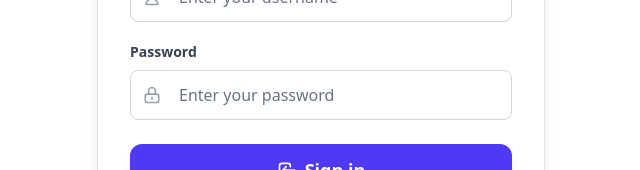
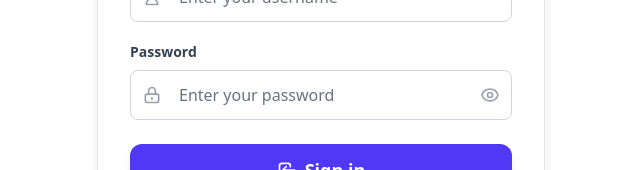
Before and after one commit to akbarryyan/tugas-1-frontend, a React (Vite) app: page /login in a window 1280 px wide. Shown: the part 361-531 px from the top of the page, without its empty margins (319-959 px from the left). Built offline with nearby package versions, Linux system fonts and the light colour scheme.

Commit message:
refactor: add show/hide password functionality to LoginForm with updated input type and button

```diff
--- a/src/components/Auth/LoginForm.jsx
+++ b/src/components/Auth/LoginForm.jsx
@@ -6,6 +6,7 @@ const LoginForm = () => {
   const [formData, setFormData] = useState({ username: "", password: "" });
   const [error, setError] = useState("");
   const [loading, setLoading] = useState(false);
+  const [showPassword, setShowPassword] = useState(false);
   const { login } = useAuth();
   const { isDark } = useTheme();
 
@@ -146,13 +147,54 @@ const LoginForm = () => {
                   <input
                     id="password"
                     name="password"
-                    type="password"
+                    type={showPassword ? "text" : "password"}
                     required
-                    className="w-full px-3 py-3 pl-12 pr-4 border border-gray-300 dark:border-gray-600 rounded-lg bg-white dark:bg-gray-700 text-gray-900 dark:text-white placeholder-gray-500 dark:placeholder-gray-400 focus:outline-none focus:ring-2 focus:ring-indigo-500 focus:border-transparent transition-all duration-200"
+                    className="w-full px-3 py-3 pl-12 pr-12 border border-gray-300 dark:border-gray-600 rounded-lg bg-white dark:bg-gray-700 text-gray-900 dark:text-white placeholder-gray-500 dark:placeholder-gray-400 focus:outline-none focus:ring-2 focus:ring-indigo-500 focus:border-transparent transition-all duration-200"
                     placeholder="Enter your password"
                     value={formData.password}
                     onChange={handleChange}
                   />
+                  <button
+                    type="button"
+                    className="absolute inset-y-0 right-0 flex items-center pr-3 z-10"
+                    onClick={() => setShowPassword(!showPassword)}
+                  >
+                    {showPassword ? (
+                      <svg
+                        className="h-5 w-5 text-gray-400 hover:text-gray-600 dark:hover:text-gray-300 transition-colors duration-200"
+                        fill="none"
+                        stroke="currentColor"
+                        viewBox="0 0 24 24"
+                      >
+                        <path
+                          strokeLinecap="round"
+                          strokeLinejoin="round"
+                          strokeWidth={2}
+                          d="M13.875 18.825A10.05 10.05 0 0112 19c-4.478 0-8.268-2.943-9.543-7a9.97 9.97 0 011.563-3.029m5.858.908a3 3 0 114.243 4.243M9.878 9.878l4.242 4.242M9.878 9.878L8.464 8.464M9.878 9.878l4.242 4.242M14.12 14.12L15.536 15.536M14.12 14.12L9.878 9.878"
+                        />
+                      </svg>
+                    ) : (
+                      <svg
+                        className="h-5 w-5 text-gray-400 hover:text-gray-600 dark:hover:text-gray-300 transition-colors duration-200"
+                        fill="none"
+                        stroke="currentColor"
+                        viewBox="0 0 24 24"
+                      >
+                        <path
+                          strokeLinecap="round"
+                          strokeLinejoin="round"
+                          strokeWidth={2}
+                          d="M15 12a3 3 0 11-6 0 3 3 0 016 0z"
+                        />
+                        <path
+                          strokeLinecap="round"
+                          strokeLinejoin="round"
+                          strokeWidth={2}
+                          d="M2.458 12C3.732 7.943 7.523 5 12 5c4.478 0 8.268 2.943 9.542 7-1.274 4.057-5.064 7-9.542 7-4.477 0-8.268-2.943-9.542-7z"
+                        />
+                      </svg>
+                    )}
+                  </button>
                 </div>
               </div>
             </div>
```
